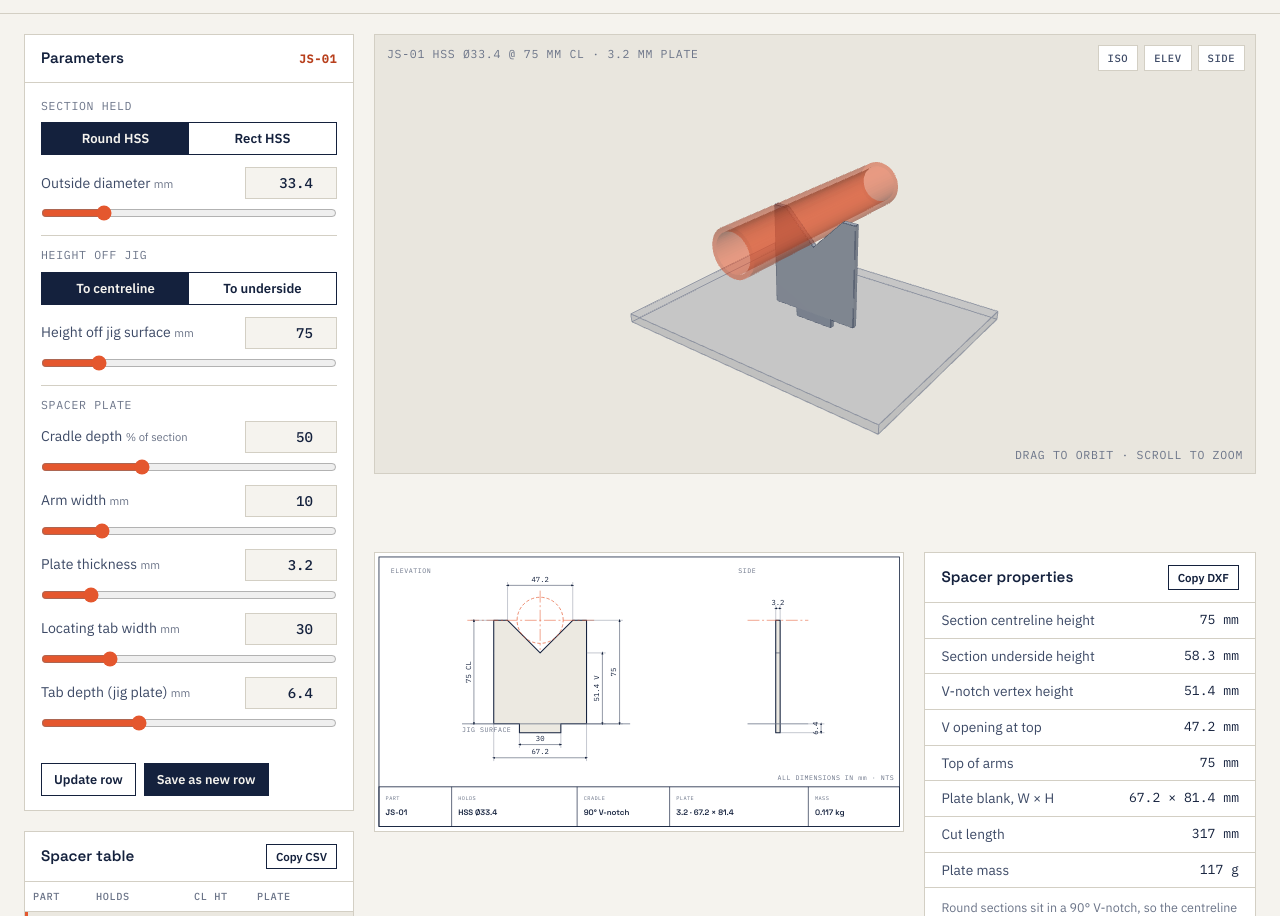
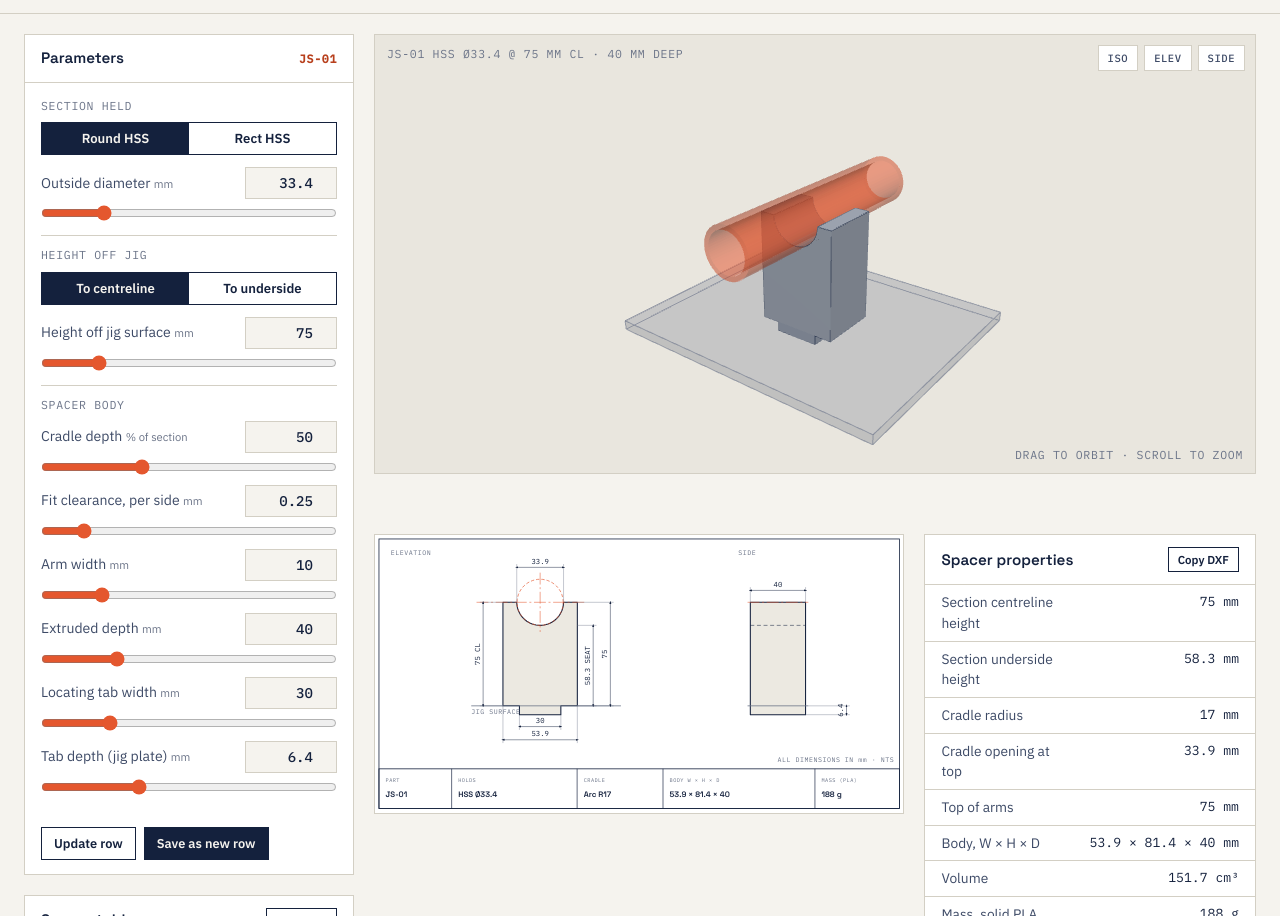
Before and after one commit to AJNavalta/Auto-Modelers, a plain HTML site: page jig-spacer.html in a window 1280 px wide. Shown: the part 96-1012 px from the top of the page. Drawn offline with nearby package versions, Linux system fonts and the light colour scheme; animation ran at ten frames a second.

Commit message:
Add files via upload

```diff
--- a/jig-spacer.html
+++ b/jig-spacer.html
@@ -103,7 +103,7 @@
     <div>
       <a class="back mono" href="index.html">← Auto-Modeler</a>
       <h1>Parametric jig spacer generator</h1>
-      <div class="sub">Plate arms that hold each section at height in the welding jig: set the section and its height, get the cut profile.</div>
+      <div class="sub">3D-printed arms that hold each section at height in the welding jig: set the section and its height, get the printable profile.</div>
     </div>
   </div>
 </header>
@@ -130,11 +130,11 @@
         </div>
         <div class="field"><label for="h">Height off jig surface <span class="u">mm</span></label><input id="h" type="number" step="0.5"><input type="range" data-link="h" min="5" max="400" step="0.5"></div>
 
-        <div class="grp mono">Spacer plate</div>
+        <div class="grp mono">Spacer body</div>
         <div class="field"><label for="cap">Cradle depth <span class="u">% of section</span></label><input id="cap" type="number" step="1"><input type="range" data-link="cap" min="25" max="100" step="1"></div>
-        <div class="field" data-for="rect"><label for="clr">Fit clearance, per side <span class="u">mm</span></label><input id="clr" type="number" step="0.05"><input type="range" data-link="clr" min="0" max="2" step="0.05"></div>
+        <div class="field"><label for="clr">Fit clearance, per side <span class="u">mm</span></label><input id="clr" type="number" step="0.05"><input type="range" data-link="clr" min="0" max="2" step="0.05"></div>
         <div class="field"><label for="wall">Arm width <span class="u">mm</span></label><input id="wall" type="number" step="0.5"><input type="range" data-link="wall" min="3" max="40" step="0.5"></div>
-        <div class="field"><label for="tp">Plate thickness <span class="u">mm</span></label><input id="tp" type="number" step="0.1"><input type="range" data-link="tp" min="1.5" max="12.7" step="0.1"></div>
+        <div class="field"><label for="tp">Extruded depth <span class="u">mm</span></label><input id="tp" type="number" step="1"><input type="range" data-link="tp" min="5" max="150" step="1"></div>
         <div class="field"><label for="tw">Locating tab width <span class="u">mm</span></label><input id="tw" type="number" step="0.5"><input type="range" data-link="tw" min="5" max="120" step="0.5"></div>
         <div class="field"><label for="td">Tab depth (jig plate) <span class="u">mm</span></label><input id="td" type="number" step="0.1"><input type="range" data-link="td" min="0" max="20" step="0.1"></div>
         <div class="msg" id="msg" role="status"></div>
@@ -149,7 +149,7 @@
       <h2>Spacer table <button class="btn sm" type="button" id="copyCsv">Copy CSV</button></h2>
       <div class="tablewrap">
         <table>
-          <thead><tr><th>Part</th><th>Holds</th><th>CL ht</th><th>Plate</th><th></th></tr></thead>
+          <thead><tr><th>Part</th><th>Holds</th><th>CL ht</th><th>Depth</th><th></th></tr></thead>
           <tbody id="rows"></tbody>
         </table>
       </div>
@@ -169,11 +169,11 @@
     </div>
 
     <div class="lower">
-      <div class="sheet" id="sheet" aria-label="Generated cut drawing"></div>
+      <div class="sheet" id="sheet" aria-label="Generated spacer drawing"></div>
       <div class="panel props">
         <h2>Spacer properties <button class="btn sm" type="button" id="copyDxf">Copy DXF</button></h2>
         <dl id="props"></dl>
-        <div class="note">Round sections sit in a 90° V-notch, so the centreline height holds regardless of fit; rectangular sections sit in a square pocket with the clearance shown. Mass assumes steel plate at 7850 kg/m³. Copy DXF puts the cut profile on the clipboard as DXF text (1:1, mm) to paste into a .dxf file.</div>
+        <div class="note">Round sections sit in a circular cradle and rectangular sections in a square pocket, each opened up by the fit clearance; the seat stays at the section underside so the centreline height holds. Mass assumes solid PLA at 1.24 g/cm³, so a print with partial infill will be lighter. Copy DXF puts the profile on the clipboard as DXF text (1:1, mm) to paste into a .dxf file and extrude in CAD.</div>
       </div>
     </div>
   </div>
@@ -185,20 +185,20 @@ import { OrbitControls } from 'three/addons/controls/OrbitControls.js';
 
 /* ---------- Data ---------- */
 let rows = [
-  {part:'JS-01', shape:'round', D:33.4, H:33.4, B:33.4, ref:'cl',  h:75,  cap:50, clr:0.25, wall:10, tp:3.2, tw:30, td:6.4},
-  {part:'JS-02', shape:'round', D:42.2, H:42.2, B:42.2, ref:'cl',  h:120, cap:50, clr:0.25, wall:10, tp:3.2, tw:40, td:6.4},
-  {part:'JS-03', shape:'rect',  D:38.1, H:38.1, B:38.1, ref:'cl',  h:75,  cap:50, clr:0.25, wall:10, tp:3.2, tw:30, td:6.4},
-  {part:'JS-04', shape:'rect',  D:50.8, H:50.8, B:25.4, ref:'bot', h:150, cap:60, clr:0.25, wall:12, tp:4.8, tw:25, td:6.4},
-  {part:'JS-05', shape:'round', D:26.7, H:26.7, B:26.7, ref:'cl',  h:200, cap:50, clr:0.25, wall:12, tp:4.8, tw:30, td:6.4},
+  {part:'JS-01', shape:'round', D:33.4, H:33.4, B:33.4, ref:'cl',  h:75,  cap:50, clr:0.25, wall:10, tp:40, tw:30, td:6.4},
+  {part:'JS-02', shape:'round', D:42.2, H:42.2, B:42.2, ref:'cl',  h:120, cap:50, clr:0.25, wall:10, tp:40, tw:40, td:6.4},
+  {part:'JS-03', shape:'rect',  D:38.1, H:38.1, B:38.1, ref:'cl',  h:75,  cap:50, clr:0.25, wall:10, tp:40, tw:30, td:6.4},
+  {part:'JS-04', shape:'rect',  D:50.8, H:50.8, B:25.4, ref:'bot', h:150, cap:60, clr:0.25, wall:12, tp:40, tw:25, td:6.4},
+  {part:'JS-05', shape:'round', D:26.7, H:26.7, B:26.7, ref:'cl',  h:200, cap:50, clr:0.25, wall:12, tp:40, tw:30, td:6.4},
 ];
 let cur = 0;
 let p = {...rows[0]};
-const RHO = 7850e-9; // kg/mm³
+const RHO = 1240e-9; // kg/mm³, solid PLA
 const $ = id => document.getElementById(id);
 const f1 = x => (Math.round(x*10)/10).toString();
 
 /* ---------- Spacer geometry ---------- */
-// Plate profile in its own plane: x across the jig, y up from the jig surface (y = 0).
+// Spacer profile, extruded along the member: x across the jig, y up from the jig surface (y = 0).
 // The tab projects below y = 0 into a slot in the jig plate.
 function geom(q){
   const round = q.shape==='round';
@@ -206,11 +206,16 @@ function geom(q){
   const yc = q.ref==='cl' ? q.h : q.h + H/2;       // section centreline height
   const seat = yc - H/2;                           // underside of section
   const top = seat + q.cap/100*H;                  // top of arms
-  let notch, open, low, W;
+  let notch, open, low, W, rc = 0;
   if(round){
-    const yv = yc - (q.D/2)*Math.SQRT2;            // 90° V: vertex sits R·√2 below the centre
-    open = 2*(top - yv); low = yv; W = open + 2*q.wall;
-    notch = [[open/2,top],[0,yv],[-open/2,top]];
+    // Circular cradle of radius R + clearance, lowest point at the section underside.
+    // Above the arc centre the walls run straight up so the tube can still drop in.
+    const Rc = q.D/2 + q.clr, ya = seat + Rc, n = 36;
+    const a0 = Math.asin(Math.min(1, Math.max(0, (ya - top)/Rc)));
+    open = 2*Rc*Math.cos(a0); low = seat; W = open + 2*q.wall; rc = Rc;
+    notch = top > ya ? [[Rc,top]] : [];
+    for(let i=0;i<=n;i++){ const a = -a0 - (Math.PI - 2*a0)*i/n; notch.push([Rc*Math.cos(a), ya + Rc*Math.sin(a)]); }
+    if(top > ya) notch.push([-Rc,top]);
   } else {
     open = B + 2*q.clr; low = seat; W = open + 2*q.wall;
     notch = [[open/2,top],[open/2,seat],[-open/2,seat],[-open/2,top]];
@@ -219,15 +224,13 @@ function geom(q){
   pts = pts.filter((a,i)=>{ const b = pts[(i+1)%pts.length]; return Math.hypot(a[0]-b[0],a[1]-b[1]) > 1e-6; });
   let A = 0, P = 0;
   pts.forEach((a,i)=>{ const b = pts[(i+1)%pts.length]; A += a[0]*b[1]-b[0]*a[1]; P += Math.hypot(a[0]-b[0],a[1]-b[1]); });
-  return {round, H, B, yc, seat, top, open, low, W, pts, A:Math.abs(A)/2, P, yTop:Math.max(top, yc+H/2)};
+  return {round, H, B, yc, seat, top, open, low, W, rc, pts, A:Math.abs(A)/2, P, yTop:Math.max(top, yc+H/2)};
 }
 function check(q){
-  if(!(q.tp>0)) return 'Plate thickness must be positive.';
+  if(!(q.tp>0)) return 'Extruded depth must be positive.';
   if(!(q.wall>=2)) return 'Arm width must be at least 2 mm.';
   const g = geom(q);
-  if(g.low < 3) return g.round
-    ? 'Too low for this diameter: the V-notch would cut through to the jig surface. Raise the height.'
-    : 'Too low: less than 3 mm of plate under the section. Raise the height.';
+  if(g.low < 3) return 'Too low: less than 3 mm of material under the section. Raise the height.';
   if(q.tw > g.W) return `Locating tab is wider than the spacer (${f1(g.W)} mm).`;
   return '';
 }
@@ -271,7 +274,7 @@ function resize(){
   renderer.setSize(w,h,false); camera.aspect = w/h; camera.updateProjectionMatrix();
 }
 const toShape = pts => { const s = new THREE.Shape(); pts.forEach(([x,y],i)=> i ? s.lineTo(x,y) : s.moveTo(x,y)); s.closePath(); return s; };
-const stubLen = g => Math.max(160, g.W*2.2);
+const stubLen = g => Math.max(160, g.W*2.2, p.tp*2.5);
 
 function updateModel(q, g, refit){
   if(!gl) return;
@@ -279,7 +282,7 @@ function updateModel(q, g, refit){
   group = new THREE.Group();
   const Ls = stubLen(g);
 
-  // Spacer plate
+  // Spacer body
   const pg = new THREE.ExtrudeGeometry(toShape(g.pts), {depth:q.tp, bevelEnabled:false});
   pg.translate(0,0,-q.tp/2);
   group.add(new THREE.Mesh(pg, new THREE.MeshStandardMaterial({color:0xb4bcc9, metalness:.25, roughness:.45, side:THREE.DoubleSide})));
@@ -319,7 +322,7 @@ document.querySelectorAll('[data-view]').forEach(b => b.addEventListener('click'
 const holdsLabel = q => q.shape==='round' ? `HSS Ø${f1(q.D)}` : `HSS ${f1(q.H)} × ${f1(q.B)}`;
 function drawing(q, g){
   const W = 800, VH = 420, cx = 250, sx = 610, yb = 272;
-  const k = Math.min(250/g.W, 205/(g.yTop + q.td), 4);
+  const k = Math.min(250/g.W, 205/(g.yTop + q.td), 150/q.tp, 4);
   const X = x => cx + x*k, Y = y => yb - (y + q.td)*k;
   const dimH = (xa,xb,y,label,refA,refB) => `
     <line x1="${xa}" y1="${refA}" x2="${xa}" y2="${y+5*Math.sign(y-refA)}" class="ext"/>
@@ -335,8 +338,8 @@ function drawing(q, g){
   const poly = g.pts.map(([x,y])=>`${X(x)},${Y(y)}`).join(' ');
   const ghost = 'M' + ghostLoops(g).outer.map(([x,y])=>`${X(x)},${Y(y+g.yc)}`).join('L') + 'Z';
   const xl = X(-g.W/2), xr = X(g.W/2), hw = q.tp*k/2;
-  const mass = g.A*q.tp*RHO;
-  const lowLabel = g.round ? `${f1(g.low)} V` : `${f1(g.low)} SEAT`;
+  const mass = g.A*q.tp*RHO*1000;
+  const lowLabel = `${f1(g.low)} SEAT`;
 
   return `<svg viewBox="0 0 ${W} ${VH}" xmlns="http://www.w3.org/2000/svg" font-family="IBM Plex Mono, monospace">
   <defs>
@@ -384,7 +387,7 @@ function drawing(q, g){
 
   <g transform="translate(6,${VH-66})">
     <rect x="0" y="0" width="${W-12}" height="60" class="tb"/>
-    ${[['PART',q.part||'—',0,110],['HOLDS',holdsLabel(q),110,300],['CRADLE',g.round?'90° V-notch':`Pocket ${f1(g.open)}`,300,440],['PLATE',`${f1(q.tp)} · ${f1(g.W)} × ${f1(g.top+q.td)}`,440,650],['MASS',`${mass.toFixed(3)} kg`,650,W-12]]
+    ${[['PART',q.part||'—',0,110],['HOLDS',holdsLabel(q),110,300],['CRADLE',g.round?`Arc R${f1(g.rc)}`:`Pocket ${f1(g.open)}`,300,430],['BODY W × H × D',`${f1(g.W)} × ${f1(g.top+q.td)} × ${f1(q.tp)}`,430,660],['MASS (PLA)',`${mass.toFixed(0)} g`,660,W-12]]
       .map(([k1,v,a,b])=>`<line x1="${b}" y1="0" x2="${b}" y2="60" stroke="#14213d" stroke-width="${b===W-12?0:1}"/><text x="${a+10}" y="20" class="tk">${k1}</text><text x="${a+10}" y="42" class="tv">${v}</text>`).join('')}
   </g>
   <text x="${W-14}" y="${VH-76}" class="lbl" text-anchor="end">ALL DIMENSIONS IN mm · NTS</text>
@@ -396,12 +399,12 @@ function propsHTML(q,g){
   const list = [
     ['Section centreline height', `${f1(g.yc)} mm`],
     ['Section underside height', `${f1(g.seat)} mm`],
-    [g.round ? 'V-notch vertex height' : 'Pocket seat height', `${f1(g.low)} mm`],
-    [g.round ? 'V opening at top' : 'Pocket width', `${f1(g.open)} mm`],
+    [g.round ? 'Cradle radius' : 'Pocket width', `${f1(g.round ? g.rc : g.open)} mm`],
+    ['Cradle opening at top', `${f1(g.open)} mm`],
     ['Top of arms', `${f1(g.top)} mm`],
-    ['Plate blank, W × H', `${f1(g.W)} × ${f1(g.top+q.td)} mm`],
-    ['Cut length', `${g.P.toFixed(0)} mm`],
-    ['Plate mass', `${(g.A*q.tp*RHO*1000).toFixed(0)} g`],
+    ['Body, W × H × D', `${f1(g.W)} × ${f1(g.top+q.td)} × ${f1(q.tp)} mm`],
+    ['Volume', `${(g.A*q.tp/1000).toFixed(1)} cm³`],
+    ['Mass, solid PLA', `${(g.A*q.tp*RHO*1000).toFixed(0)} g`],
   ];
   return list.map(([a,b])=>`<dt>${a}</dt><dd>${b}</dd>`).join('');
 }
@@ -428,7 +431,7 @@ function refresh(refit){
   updateModel(p, g, refit);
   $('sheet').innerHTML = drawing(p, g);
   $('props').innerHTML = propsHTML(p, g);
-  $('hud').textContent = `${p.part||''}  ${holdsLabel(p)} @ ${f1(g.yc)} mm CL · ${f1(p.tp)} mm plate`;
+  $('hud').textContent = `${p.part||''}  ${holdsLabel(p)} @ ${f1(g.yc)} mm CL · ${f1(p.tp)} mm deep`;
 }
 keys.forEach(k=>{
   const num = $(k), rng = document.querySelector(`[data-link="${k}"]`);
@@ -468,7 +471,7 @@ async function copy(btn, text, label){
   setTimeout(()=>btn.textContent=label,1500);
 }
 $('copyCsv').addEventListener('click', e=>{
-  const csv = ['Part,Shape,D,H,B,Height ref,Height,CL height,Cradle %,Clearance,Arm width,Plate t,Tab width,Tab depth,Blank W,Blank H',
+  const csv = ['Part,Shape,D,H,B,Height ref,Height,CL height,Cradle %,Clearance,Arm width,Depth,Tab width,Tab depth,Blank W,Blank H',
     ...rows.map(r=>{ const g = geom(r); return [r.part,r.shape,r.D,r.H,r.B,r.ref==='cl'?'centreline':'underside',r.h,f1(g.yc),r.cap,r.clr,r.wall,r.tp,r.tw,r.td,f1(g.W),f1(g.top+r.td)].join(','); })].join('\n');
   copy(e.currentTarget, csv, 'Copy CSV');
 });
```
Also changed, not shown: index.html (+4 -4 lines).
